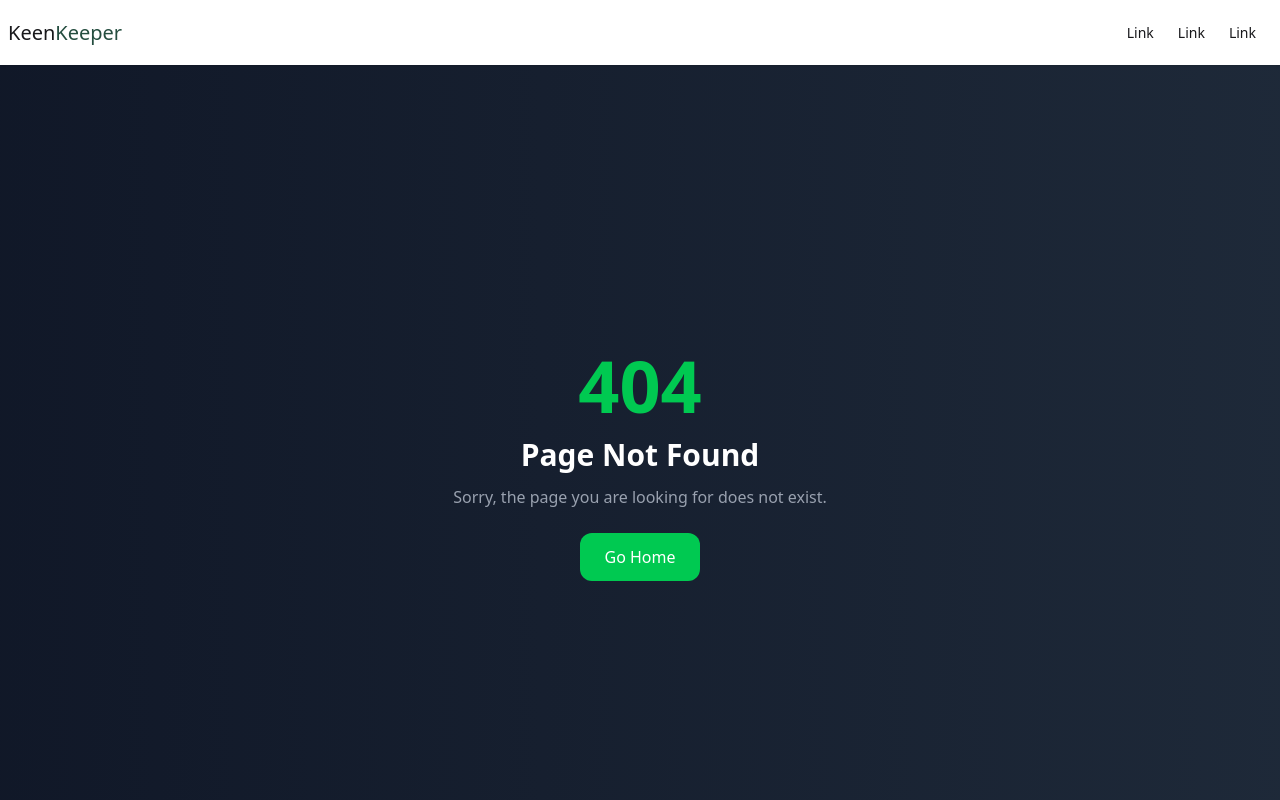
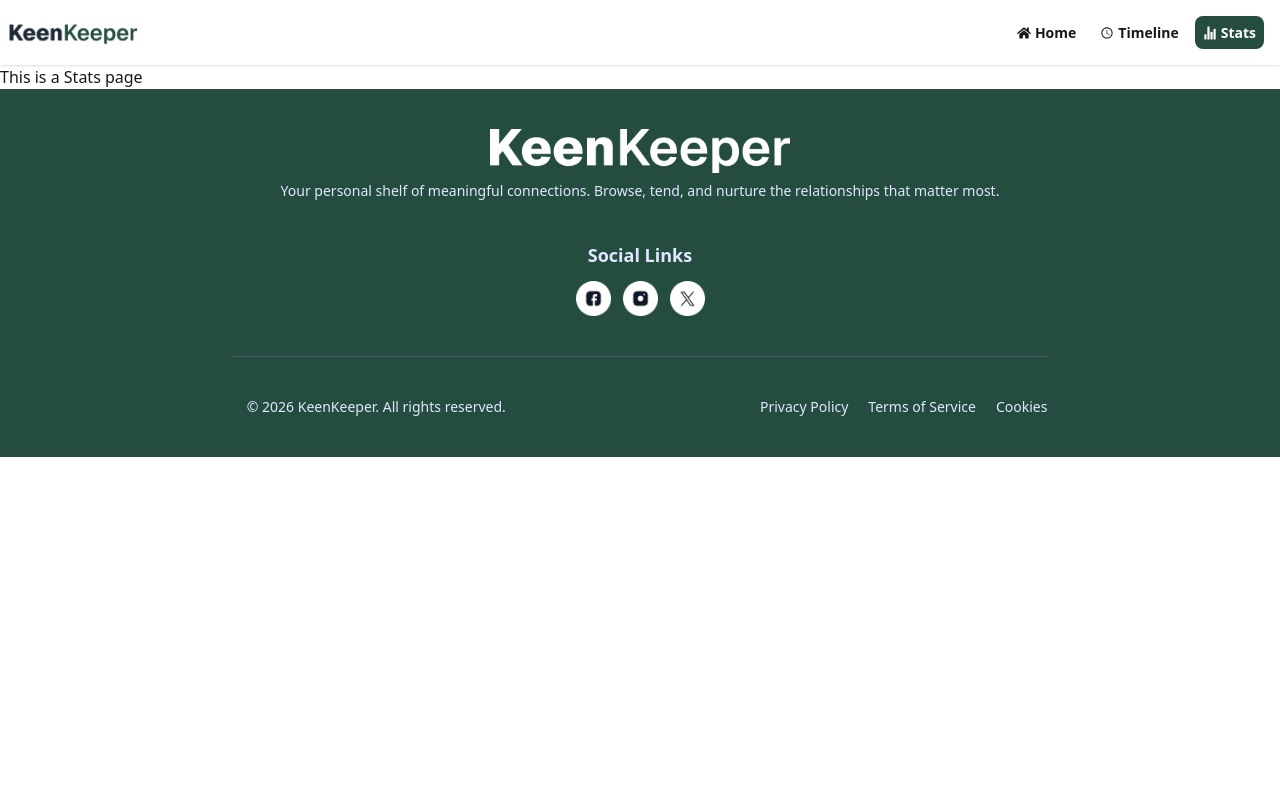
Before and after one commit to nahidhasan330874/keen-keeper-app, a Next.js app: page /stats in a window 1280 px wide. Before the commit this address had no page. Shown: the top 800 px of the page. Built offline with nearby package versions, Linux system fonts and the light colour scheme.

Commit message:
added the image and create file

```diff
--- a/package.json
+++ b/package.json
@@ -11,7 +11,8 @@
   "dependencies": {
     "next": "16.2.3",
     "react": "19.2.4",
-    "react-dom": "19.2.4"
+    "react-dom": "19.2.4",
+    "react-icons": "^5.6.0"
   },
   "devDependencies": {
     "@tailwindcss/postcss": "^4",
--- /dev/null
+++ b/src/app/stats/page.jsx
@@ -0,0 +1,11 @@
+import React from 'react';
+
+const  StatsPage = () => {
+    return (
+        <div>
+            <h1>This is a Stats page</h1>
+        </div>
+    );
+};
+
+export default  StatsPage;
--- /dev/null
+++ b/src/app/timeline/page.jsx
@@ -0,0 +1,11 @@
+import React from 'react';
+
+const  TimeLinePage = () => {
+    return (
+        <div>
+            <h2>This is a time line page </h2>
+        </div>
+    );
+};
+
+export default  TimeLinePage;
--- a/src/components/Footer.jsx
+++ b/src/components/Footer.jsx
@@ -1,22 +1,52 @@
+import Image from "next/image";
 import React from "react";
-
+import InsImg from "@/assets/facebook.png";
+import FbImg from "@/assets/instagram.png";
+import xImg from "@/assets/twitter.png";
+import LogoImg from "@/assets/logo-xl.png";
 const Footer = () => {
   return (
     <div>
-      <footer className="footer footer-horizontal footer-center bg-primary text-primary-content p-10">
+      <footer className="footer footer-horizontal footer-center bg-[#244D3F] text-primary-content p-10">
         <aside>
-            <h2 className="text-5xl font-bold">KeenKeeper</h2>
+              <Image
+                       src={  LogoImg }
+                       alt="keen keeper"
+                       width={300}
+                       height={300}
+
+                     />
           <p className="">
             Your personal shelf of meaningful connections. Browse, tend, and nurture the relationships that matter most.
           </p>
         </aside>
-        <nav>
+        <nav className="space-y-1">
           <h2 className="text-lg font-bold">Social Links</h2>
-          <div className="grid grid-flow-col gap-4">
+          <div className="grid grid-flow-col gap-3">
+             <Image
+                      src={ InsImg }
+                      alt="keen keeper"
+                      width={35}
+                      height={25}
 
+            />
+             <Image
+                      src={  FbImg }
+                      alt="keen keeper"
+                      width={35}
+                      height={25}
+
+            />
+             <Image
+                      src={  xImg }
+                      alt="keen keeper"
+                      width={35}
+                      height={25}
+
+            />
           </div>
         </nav>
-         <div className="flex justify-between gap-60 border-t pt-10 border-gray-600">
+         <div className=" grid grid-cols-1 md:grid-cols-2  justify-between gap-5 md:gap-60 border-t pt-10 border-gray-600">
             <div>
                 <p>© 2026 KeenKeeper. All rights reserved.</p>
             </div>
--- /dev/null
+++ b/src/components/Navbar/MyLink.jsx
@@ -0,0 +1,19 @@
+"use client";
+import Link from "next/link";
+import { usePathname } from "next/navigation";
+import React from "react";
+
+const MyLink = ({ href, children }) => {
+  const pathname = usePathname();
+
+  return (
+    <Link
+      href={href}
+      className={`p-1.5 px-2 font-semibold ${pathname === href ? "bg-[#244D3F] text-white rounded-lg" : ""}`}
+    >
+      {children}
+    </Link>
+  );
+};
+
+export default MyLink;
--- a/src/components/Navbar/Navbar.jsx
+++ b/src/components/Navbar/Navbar.jsx
@@ -1,22 +1,51 @@
 import React from "react";
+import MyLink from "./MyLink";
+import { FaHome } from "react-icons/fa";
+import { IoStatsChart } from "react-icons/io5";
+import { IoMdTime } from "react-icons/io";
+import Image from "next/image";
+import NavbarImg from "@/assets/logo.png";
 
 const Navbar = () => {
+
+    const navItems = [
+  {
+    path: "/",
+    text: "Home",
+    icon: <FaHome />,
+  },
+  {
+    path: "/timeline",
+    text: "Timeline",
+    icon:  <IoMdTime />,
+  },
+  {
+    path: "/stats",
+    text: "Stats",
+    icon: <IoStatsChart />,
+  },
+];
   return (
     <div className="navbar bg-base-100 shadow-sm">
       <div className="flex-1">
-        <h2 className="text-xl font-medium">Keen<span className="text-[#244D3F]">Keeper</span></h2>
-      </div>
+        <Image
+          src={ NavbarImg }
+          alt="keen keeper"
+          width={130}
+          height={30}
+
+        />
+
+
+       </div>
       <div className="flex-none ">
-        <ul className="menu menu-horizontal px-1">
-          <li>
-            <a>Link</a>
-          </li>
-          <li>
-            <a>Link</a>
-          </li>
-          <li>
-            <a>Link</a>
-          </li>
+        <ul className="menu menu-horizontal  flex gap-2">
+           {navItems.map((item, index) => (
+            // Client component
+            <MyLink key={index} href={item.path}>
+             <p className="flex gap-1 items-center justify-center">   {item.icon}{item.text}</p>
+            </MyLink>
+          ))}
 
         </ul>
       </div>
```
Also changed, not shown: 1 other file (tests, documents, lock files or other folders).
